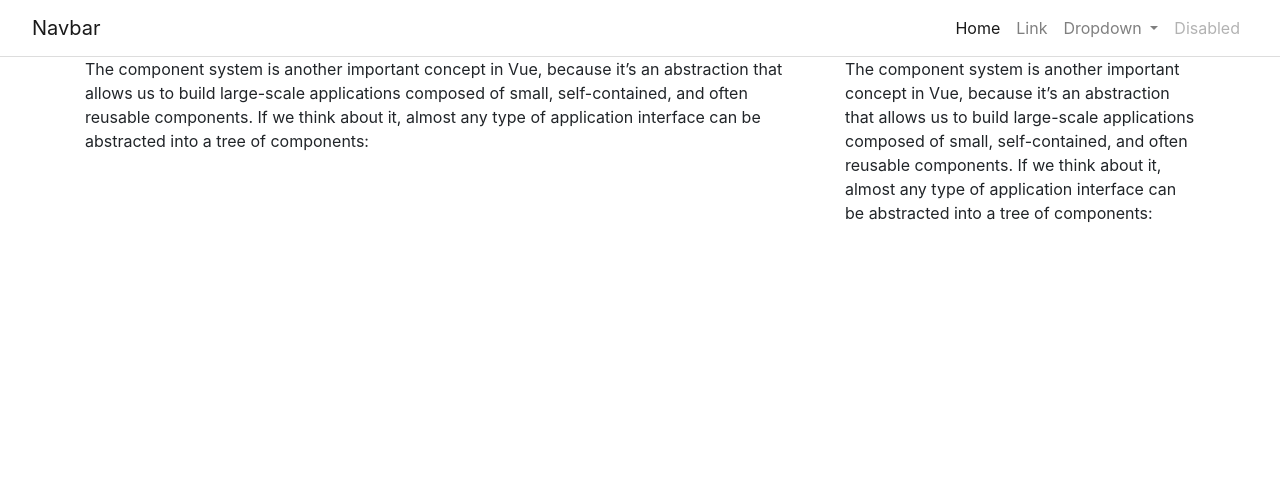
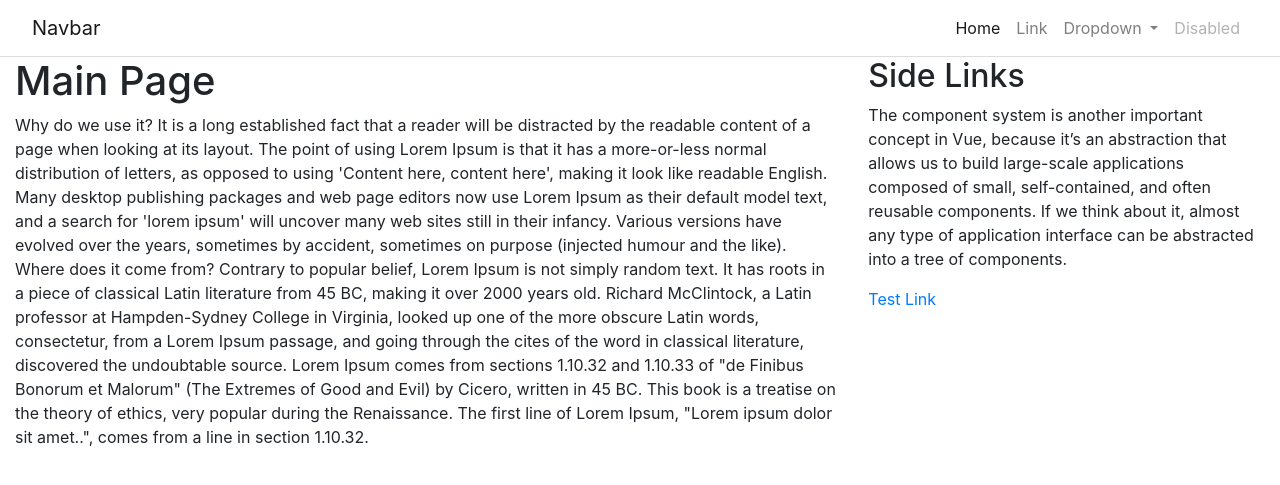
Before and after one commit to hwsc-org/hwsc-org.github.io, a Jekyll site: the page built from index.html, in a window 1280 px wide. Shown: the top 485 px of the page. Built offline with Jekyll 4.4.1, drawn with Linux system fonts in a browser that asks for light colours.

Commit message:
add test link

```diff
--- a/_layouts/default.html
+++ b/_layouts/default.html
@@ -43,7 +43,7 @@
     </ul>
   </div>
 </nav>
-<div class="container">
+<div class="container-fluid">
   {{ content }}
 </div>
 
--- a/index.html
+++ b/index.html
@@ -1,20 +1,40 @@
 ---
 layout: default
-title: This is cool
+title: Home Page
 ---
 <div class="row">
-  <div class="col-sm-8">
+  <div class="col-lg-8">
+    <h1>Main Page</h1>
+    <p>
+      Why do we use it?
+      It is a long established fact that a reader will be distracted by the readable content of a page when
+      looking at its layout. The point of using Lorem Ipsum is that it has a more-or-less normal distribution of
+      letters, as opposed to using 'Content here, content here', making it look like readable English. Many desktop
+      publishing packages and web page editors now use Lorem Ipsum as their default model text, and a search for
+      'lorem ipsum' will uncover many web sites still in their infancy. Various versions have evolved over the years,
+      sometimes by accident, sometimes on purpose (injected humour and the like).
+
+
+      Where does it come from?
+      Contrary to popular belief, Lorem Ipsum is not simply random text. It has roots in a piece of classical
+      Latin literature from 45 BC, making it over 2000 years old. Richard McClintock, a Latin professor at
+      Hampden-Sydney College in Virginia, looked up one of the more obscure Latin words, consectetur, from a
+      Lorem Ipsum passage, and going through the cites of the word in classical literature, discovered the
+      undoubtable source. Lorem Ipsum comes from sections 1.10.32 and 1.10.33 of "de Finibus Bonorum et
+      Malorum" (The Extremes of Good and Evil) by Cicero, written in 45 BC. This book is a treatise on the
+      theory of ethics, very popular during the Renaissance.
+      The first line of Lorem Ipsum, "Lorem ipsum dolor sit amet..", comes from a line in section 1.10.32.
+    </p>
+  </div>
+  <div class="col-lg-4">
+    <h2>Side Links</h2>
     <p>
       The component system is another important concept in Vue, because it’s an abstraction that
       allows us to build large-scale applications composed of small, self-contained, and often reusable components.
-      If we think about it, almost any type of application interface can be abstracted into a tree of components:
+      If we think about it, almost any type of application interface can be abstracted into a tree of components.
     </p>
-  </div>
-  <div class="col-sm-4">
     <p>
-      The component system is another important concept in Vue, because it’s an abstraction that
-      allows us to build large-scale applications composed of small, self-contained, and often reusable components.
-      If we think about it, almost any type of application interface can be abstracted into a tree of components:
+      <a href="/wikis/user-svc/test.html">Test Link</a>
     </p>
   </div>
 </div>
```
Also changed, not shown: css/main.css (line endings or trailing spaces).
